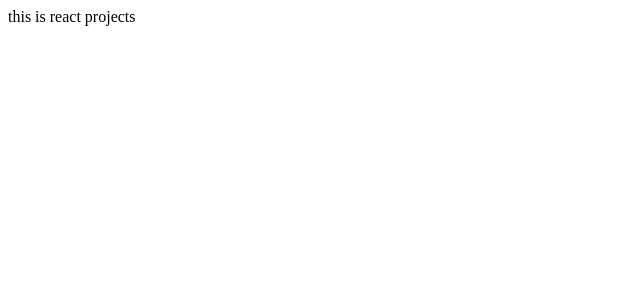
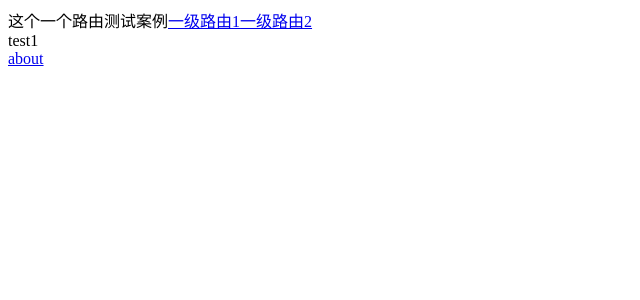
Before and after one commit to chenlove920/react-projects-eg, a React (Create React App) app: page /test1 in a window 1280 px wide. Shown: the top 300 px of the page, without its empty margins (0-640 px from the left). Built offline with nearby package versions, Linux system fonts and the light colour scheme.

Commit message:
搭载route，附测试用例

```diff
--- a/package.json
+++ b/package.json
@@ -3,6 +3,7 @@
   "version": "0.1.0",
   "private": true,
   "dependencies": {
+    "@reduxjs/toolkit": "^2.8.2",
     "@testing-library/dom": "^10.4.0",
     "@testing-library/jest-dom": "^6.6.3",
     "@testing-library/react": "^16.3.0",
@@ -13,6 +14,8 @@
     "@types/react-dom": "^19.1.6",
     "react": "^19.1.0",
     "react-dom": "^19.1.0",
+    "react-redux": "^9.2.0",
+    "react-router-dom": "^7.6.3",
     "react-scripts": "5.0.1",
     "typescript": "^4.9.5",
     "web-vitals": "^2.1.4"
--- a/src/App.tsx
+++ b/src/App.tsx
@@ -3,7 +3,6 @@
 function App() {
   return (
     <div className="App">
-      this is react projects
     </div>
   );
 }
--- a/src/index.tsx
+++ b/src/index.tsx
@@ -1,12 +1,16 @@
 import React from 'react';
 import ReactDOM from 'react-dom/client';
+import { RouterProvider } from 'react-router-dom';
 import App from './App';
+import router from './router/routes';
 
 const root = ReactDOM.createRoot(
   document.getElementById('root') as HTMLElement
 );
 root.render(
   <React.StrictMode>
-    <App />
+    <RouterProvider router={router}>
+      <App />
+    </RouterProvider>
   </React.StrictMode>
 );
--- /dev/null
+++ b/src/pages/test/About.tsx
@@ -0,0 +1,7 @@
+import { Link } from "react-router-dom"
+
+export default () => {
+    return (
+        <Link to="/">home</Link>
+    )
+}
--- /dev/null
+++ b/src/pages/test/Home.tsx
@@ -0,0 +1,17 @@
+import { Link, Outlet } from "react-router-dom"
+
+export default () => {
+    return (
+        <>
+            <div>
+                这个一个路由测试案例
+                <Link to="test1">一级路由1</Link>
+                <Link to="test2">一级路由2</Link>
+                <Outlet></Outlet>
+            </div>
+            <div>
+                <Link to="about">about</Link>
+            </div>
+        </>
+    )
+}
--- /dev/null
+++ b/src/pages/test/Test1.tsx
@@ -0,0 +1,5 @@
+export default () => {
+    return (
+        <div>test1</div>
+    )
+}
--- /dev/null
+++ b/src/pages/test/Test2.tsx
@@ -0,0 +1,5 @@
+export default () => {
+    return (
+        <div>test2</div>
+    )
+}
--- /dev/null
+++ b/src/router/routes.ts
@@ -0,0 +1,25 @@
+import { createBrowserRouter } from "react-router-dom";
+import Home from "../pages/test/Home";
+import Test1 from "../pages/test/Test1";
+import Test2 from "../pages/test/Test2";
+import About from "../pages/test/About";
+export default  createBrowserRouter([
+    {
+        path:'/',
+        Component:Home,
+        children:[
+            {
+                path:'test1',
+                Component: Test1
+            },
+            {
+                path:'test2',
+                Component: Test2
+            }
+        ]
+    },
+    {
+        path:'about',
+        Component:About
+    }
+])
```
Also changed, not shown: 2 other files (tests, documents, lock files or other folders).
